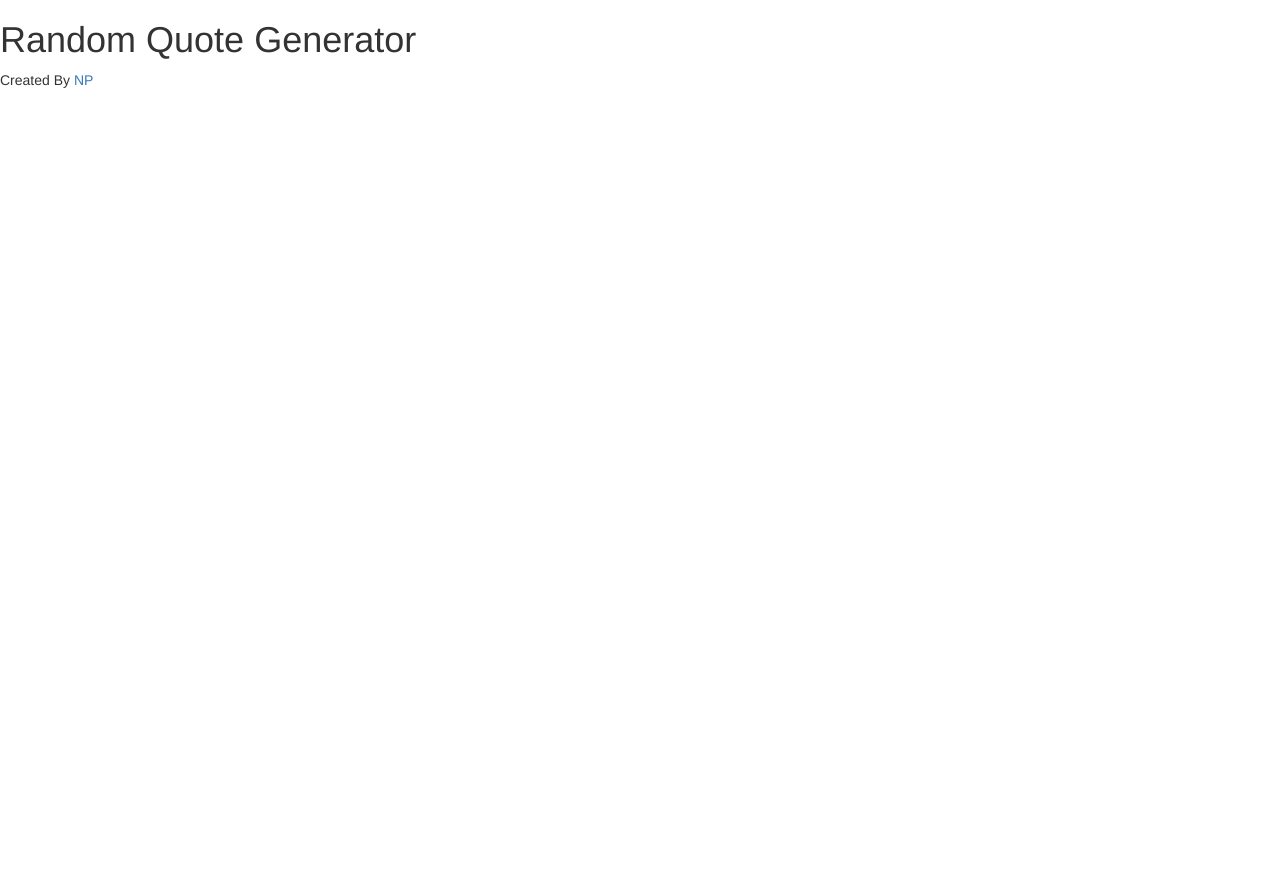
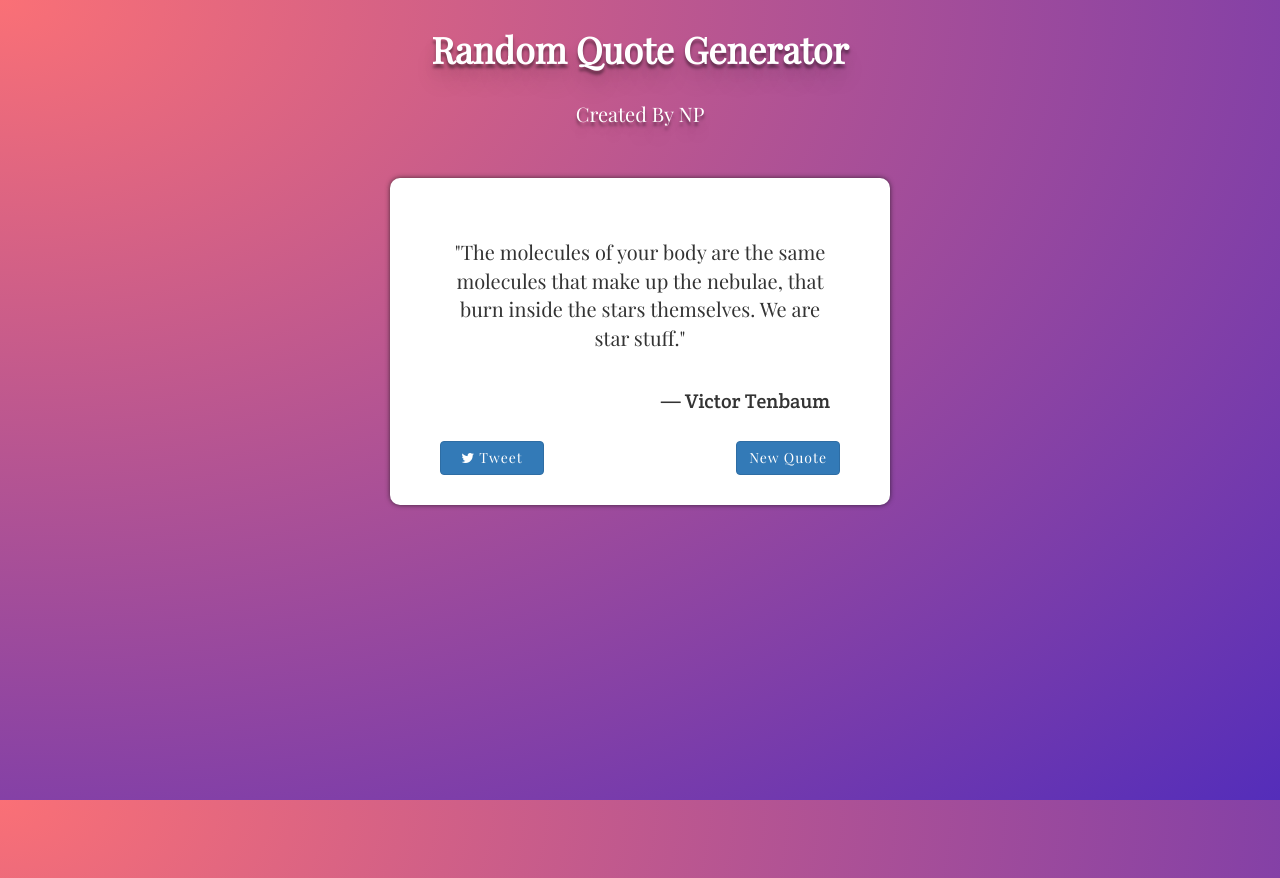
Before and after one commit to NikolaPerisic/Random-Quote-Machine, a plain HTML site: page index.html in a window 1280 px wide. Before the commit the page ends 800 px from the top, so only its background shows below. Drawn offline with nearby package versions, Linux system fonts and the light colour scheme; the site is published under a folder, as on GitHub Pages, so addresses that start at the root find nothing.

Commit message:
Update index.html

```diff
--- a/index.html
+++ b/index.html
@@ -6,7 +6,7 @@
 	<link href="https://fonts.googleapis.com/css?family=Crete+Round|Playfair+Display" rel="stylesheet">
 	<link rel="stylesheet" href="https://maxcdn.bootstrapcdn.com/bootstrap/3.3.7/css/bootstrap.min.css" integrity="sha384-BVYiiSIFeK1dGmJRAkycuHAHRg32OmUcww7on3RYdg4Va+PmSTsz/K68vbdEjh4u" crossorigin="anonymous">
 	<link rel="stylesheet" type="text/css" href="https://maxcdn.bootstrapcdn.com/font-awesome/4.7.0/css/font-awesome.min.css">
-	<link rel="stylesheet" type="text/css" href="/styles.css">
+	<link rel="stylesheet" type="text/css" href="styles.css">
 
 </head>
 <body>
@@ -33,6 +33,6 @@
   src="https://code.jquery.com/jquery-3.2.1.min.js"
   integrity="sha256-hwg4gsxgFZhOsEEamdOYGBf13FyQuiTwlAQgxVSNgt4="
   crossorigin="anonymous"></script>
-<script type="text/javascript" src="/machine.js"></script>
+<script type="text/javascript" src="machine.js"></script>
 </body>
 </html>
```
